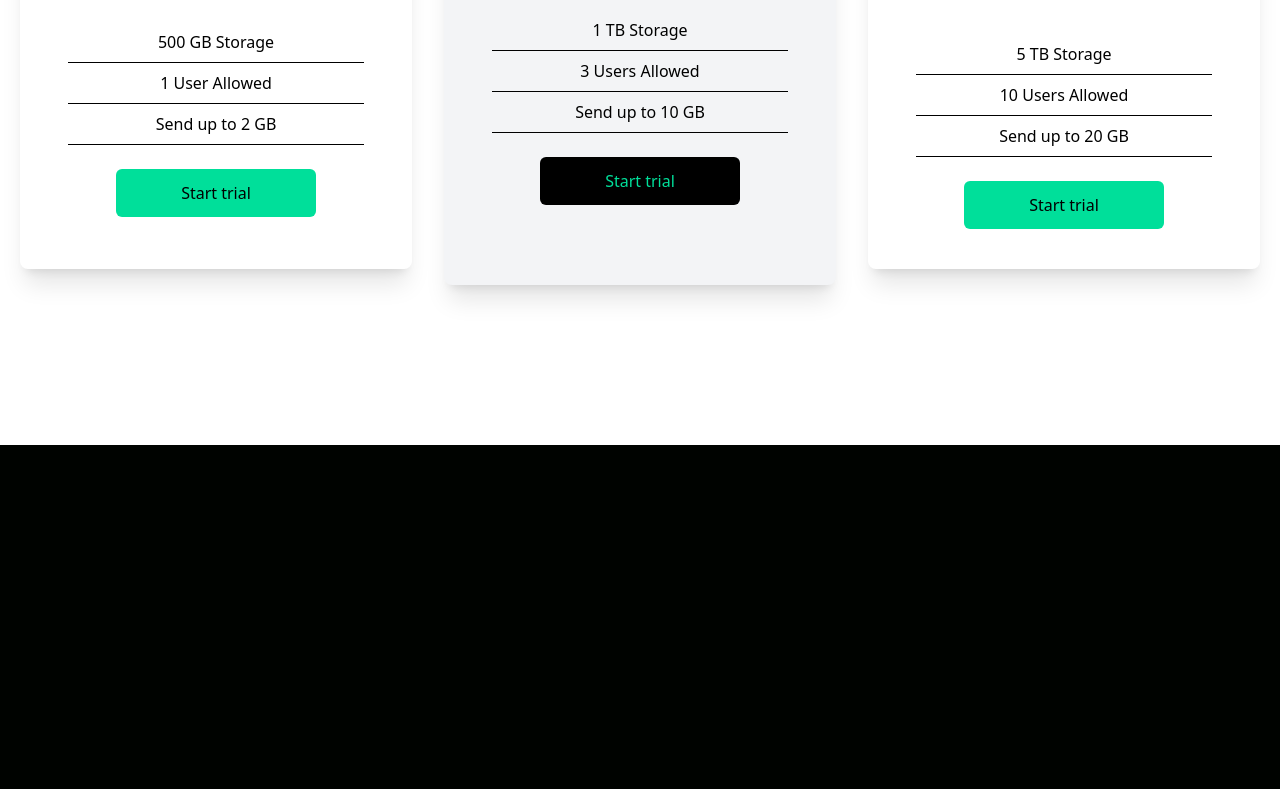
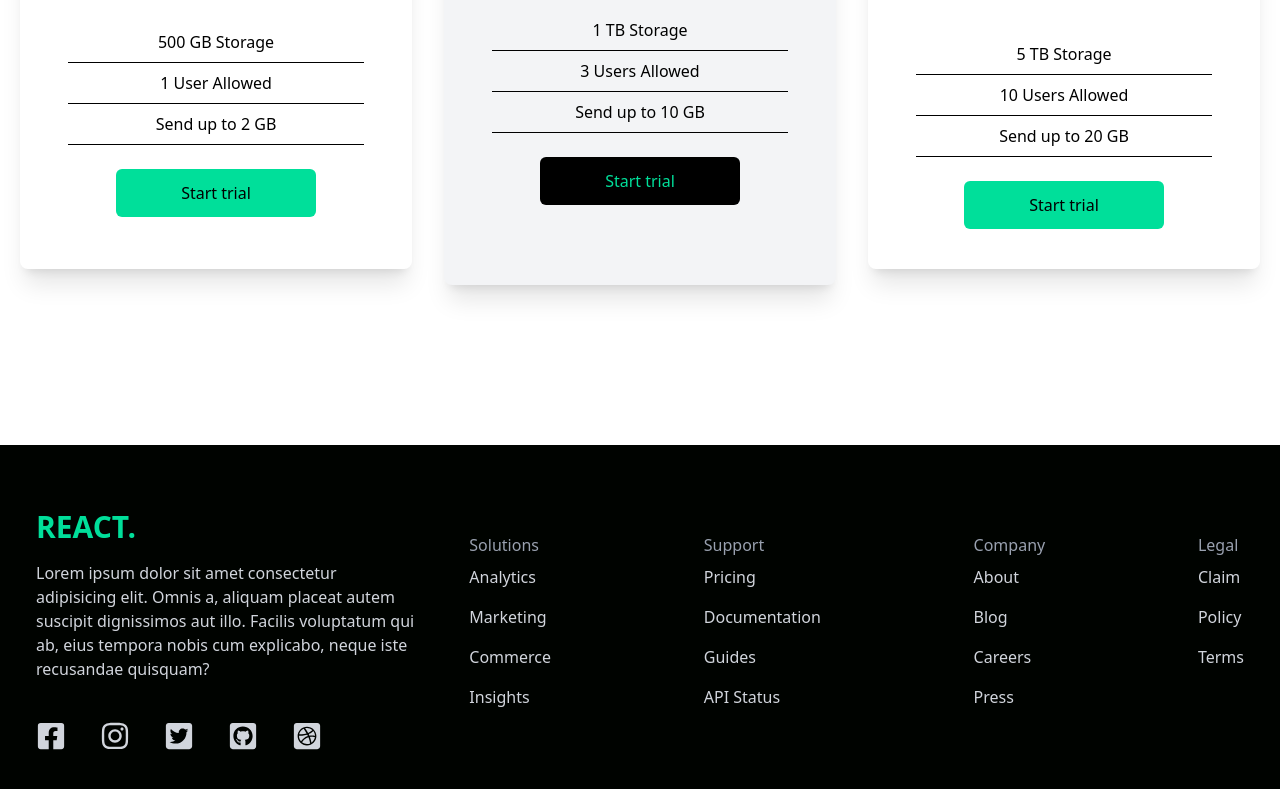
Before and after one commit to DhavitG/Data-monitor-react, a React (Vite) app: page / in a window 1280 px wide. Shown: the part 2029-2818 px from the top of the page. Before the commit the page ends 2474 px from the top, so only its background shows below. Built offline with nearby package versions, Linux system fonts and the light colour scheme.

Commit message:
Card Component (end)

```diff
--- a/src/App.jsx
+++ b/src/App.jsx
@@ -1,5 +1,6 @@
 import Analytics from "./Components/Analytics";
 import Cards from "./Components/Cards";
+import Footer from "./Components/Footer";
 import Hero from "./Components/Hero";
 import Navbar from "./Components/Navbar";
 import Newsletter from "./Components/Newsletter";
@@ -12,6 +13,7 @@
       <Analytics />
       <Newsletter />
       <Cards />
+      <Footer />
     </div>
   );
 }
--- /dev/null
+++ b/src/Components/Footer.jsx
@@ -0,0 +1,69 @@
+import {
+  FaDribbbleSquare,
+  FaFacebookSquare,
+  FaGithubSquare,
+  FaInstagram,
+  FaTwitterSquare,
+} from "react-icons/fa";
+
+function Footer() {
+  return (
+    <div className="max-w-[1240px] mx-auto py-16 px-4 grid lg:grid-cols-3 gap-8 text-gray-300">
+      <div>
+        <h1 className="w-full text-3xl font-bold text-[#00df9a]">REACT.</h1>
+        <p className="py-4">
+          Lorem ipsum dolor sit amet consectetur adipisicing elit. Omnis a,
+          aliquam placeat autem suscipit dignissimos aut illo. Facilis
+          voluptatum qui ab, eius tempora nobis cum explicabo, neque iste
+          recusandae quisquam?
+        </p>
+        <div className="flex justify-between md:w-[75%] my-6">
+          <FaFacebookSquare size={30} />
+          <FaInstagram size={30} />
+          <FaTwitterSquare size={30} />
+          <FaGithubSquare size={30} />
+          <FaDribbbleSquare size={30} />
+        </div>
+      </div>
+      <div className="lg:col-span-2 flex justify-between mt-6 ml-5">
+        <div>
+          <h6 className="font-medium text-gray-400">Solutions</h6>
+          <ul>
+            <li className="py-2">Analytics</li>
+            <li className="py-2">Marketing</li>
+            <li className="py-2">Commerce</li>
+            <li className="py-2">Insights</li>
+          </ul>
+        </div>
+        <div>
+          <h6 className="font-medium text-gray-400">Support</h6>
+          <ul>
+            <li className="py-2">Pricing</li>
+            <li className="py-2">Documentation</li>
+            <li className="py-2">Guides</li>
+            <li className="py-2">API Status</li>
+          </ul>
+        </div>
+        <div>
+          <h6 className="font-medium text-gray-400">Company</h6>
+          <ul>
+            <li className="py-2">About</li>
+            <li className="py-2">Blog</li>
+            <li className="py-2">Careers</li>
+            <li className="py-2">Press</li>
+          </ul>
+        </div>
+        <div>
+          <h6 className="font-medium text-gray-400">Legal</h6>
+          <ul>
+            <li className="py-2">Claim</li>
+            <li className="py-2">Policy</li>
+            <li className="py-2">Terms</li>
+          </ul>
+        </div>
+      </div>
+    </div>
+  );
+}
+
+export default Footer;
```
